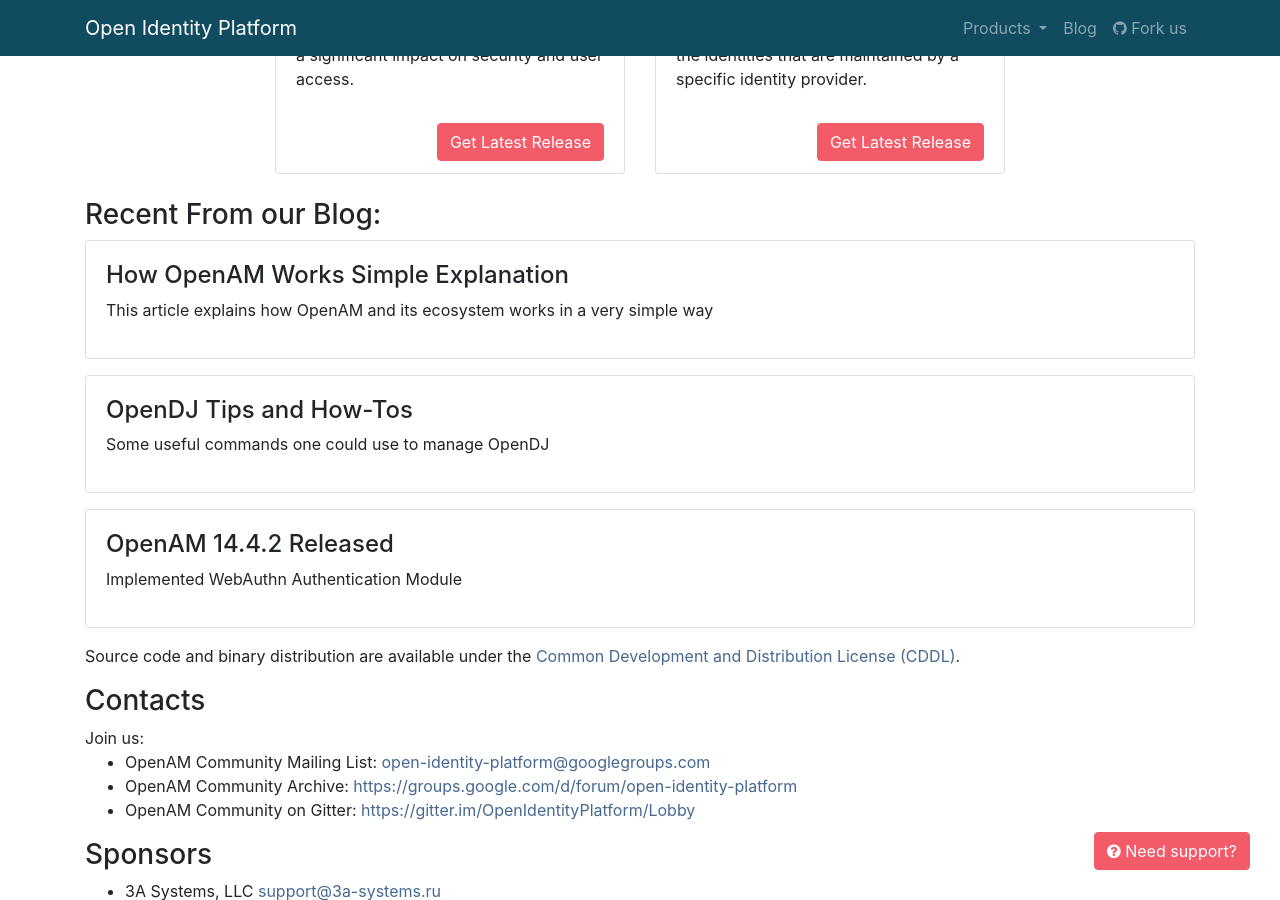
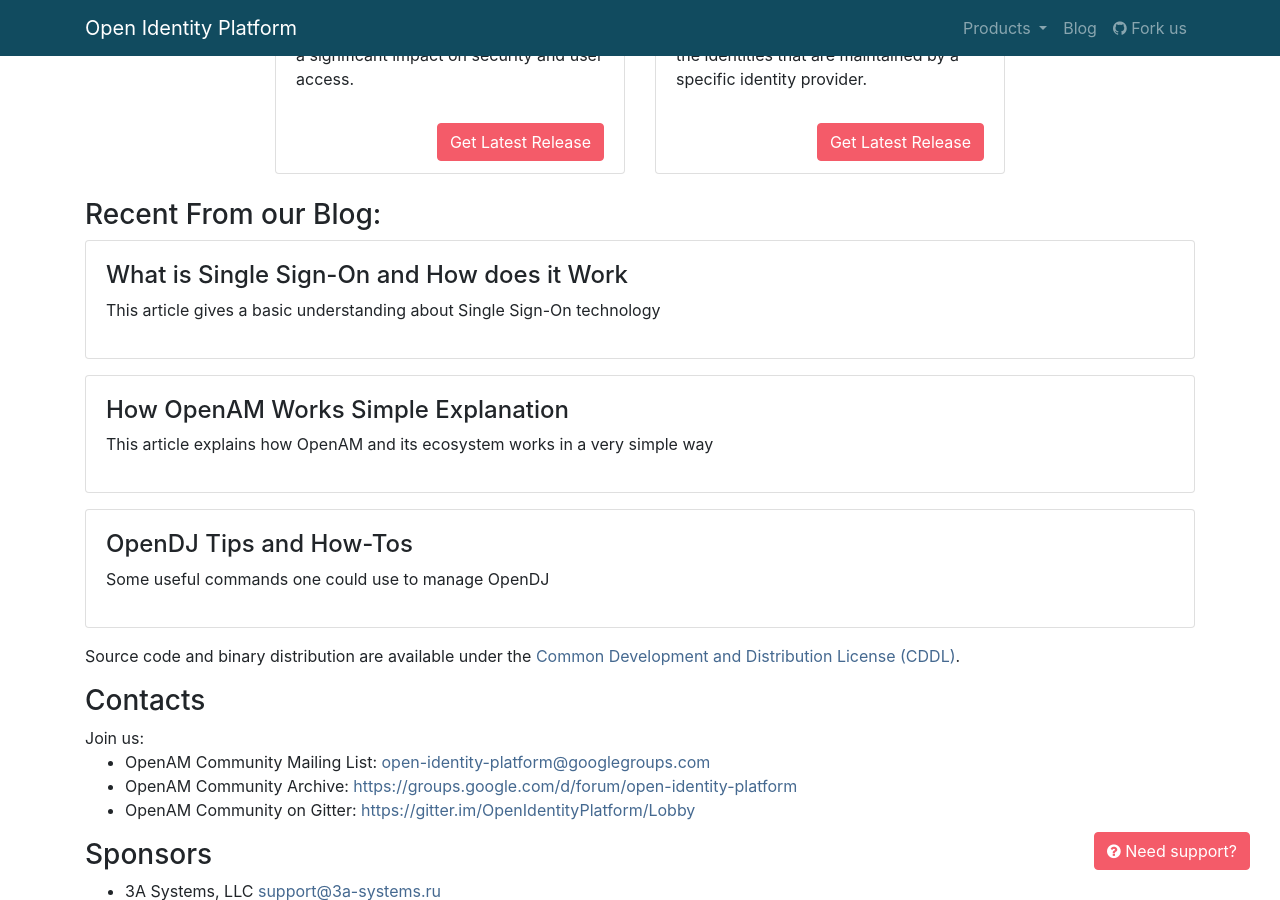
Before and after one commit to OpenIdentityPlatform/OpenIdentityPlatform.org, a Jekyll site: the page built from index.html, in a window 1280 px wide and 900 px high, scrolled down 1665 px. Built offline with Jekyll 4.4.1, drawn with Linux system fonts in a browser that asks for light colours; some of the changed lines change nothing that is shown.

Commit message:
What is Single Sign-On and How does it Work

```diff
--- a/_data/blogposts.yml
+++ b/_data/blogposts.yml
@@ -1,3 +1,7 @@
+-
+  title: 'What is Single Sign-On and How does it Work'
+  link: '/blog/what-is-single-sign-on-and-how-does-it-work'
+  description: 'This article gives a basic understanding about Single Sign-On technology'
 -
   title: 'How OpenAM Works Simple Explanation'
   link: '/blog/how-openam-works-simple-explanation'
--- /dev/null
+++ b/blog/what-is-single-sign-on-and-how-does-it-work.md
@@ -0,0 +1,29 @@
+---
+layout: home
+landing-title: "What is Single Sign-On and How does it Work"
+landing-title2: "What is Single Sign-On and How does it Work"
+description: "This article gives a basic understanding about Single Sign-On technology"
+keywords: ''
+imageurl: 'openam-og.png'
+share-buttons: true
+---
+
+<h1>What is Single Sign-On and How does it Work</h1>
+
+## Table of Contents
+- [What is Single Sign-On](#what-is-single-sign-on)
+- [How does Single Sign On Work](#how-does-single-sign-on-work)
+
+## What is Single Sign-On
+Single Sign-On (SSO) is a technology that allows users to authenticate into various systems using single credentials.
+
+For example, Acme Corp uses various information systems and each system has its user database and its login processes. So, when Acme Corp hires a new employee, they should create an account for each system. To use each system, an employee should enter his credentials into each system as well. If the employee getting fired or promoted to a new position, all user accounts for the employee should also be changed. With an increasing number of employees and a number of information systems in the organization, user account management becomes more difficult and expensive.
+
+To simplify user account management, Acme Corp starts to use the SSO system. So, when an employee authenticates the operating system, he could use his operating system account to access all other information systems. If the employee got fired or promoted or just wants to change his password, only one user account should be modified. When Acme Corp stars using new software, they just set up it to use SSO for authentication and there’s no need to create user database in this software.
+
+
+## How does Single Sign On Work
+
+When an employee tries to login into an information system, SSO checks if he already logged in in SSO. If the employee is not logged in, SSO asks the employee for authentication. After authentication, SSO creates a session for the employee and redirects him to the desired system. If the employee is authenticated in SSO, SSO provides account information to the desired system, the employee tries to access.
+
+![Single Sing On Flowchart](/assets/img/sso/sso-flowchart.png)
```
Also changed, not shown: assets/img/sso/sso-flowchart.png (added).
